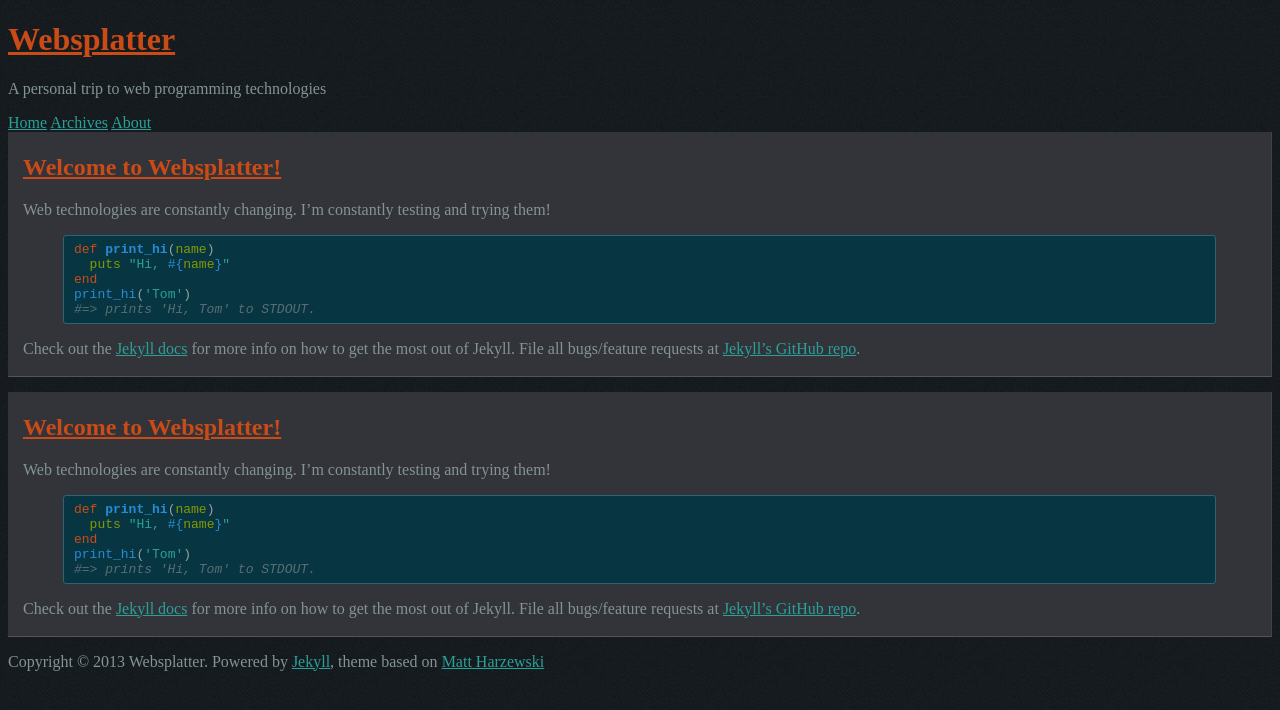
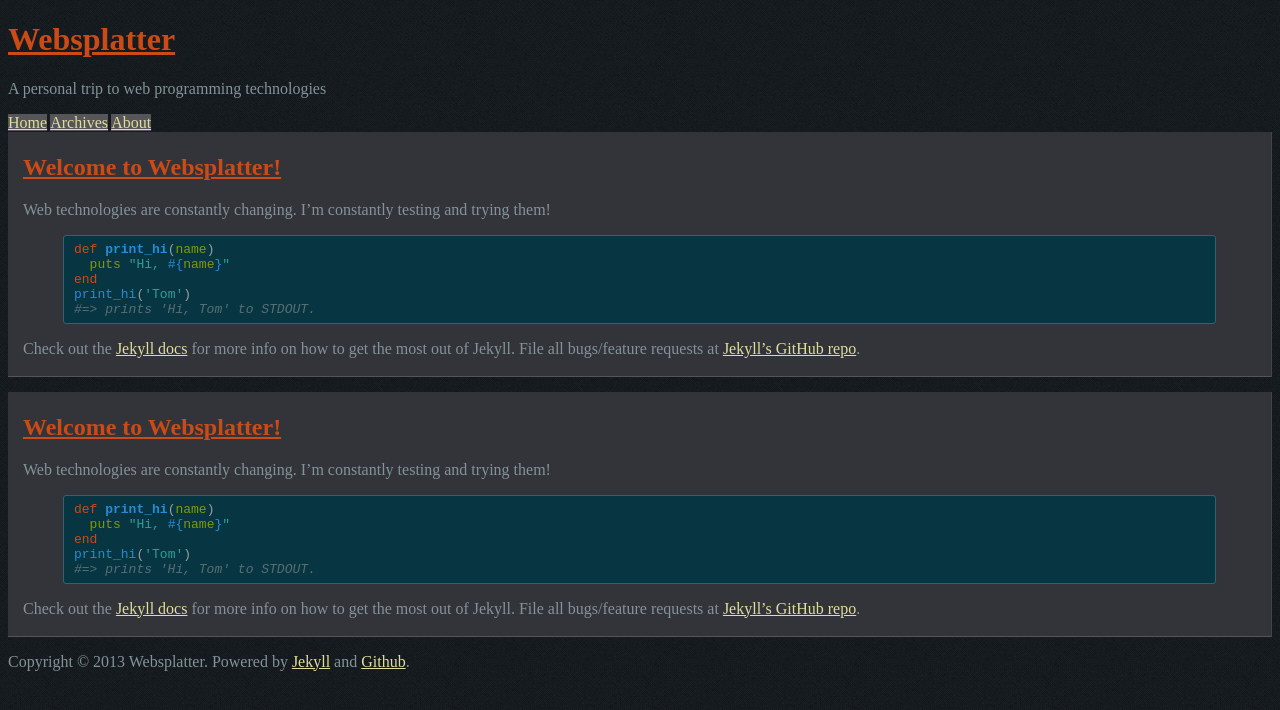
Before and after one commit to vsiguero/vsiguero.github.io, a Jekyll site: the page built from index.html, in a window 1280 px wide. Shown: the top 710 px of the page. Built offline with Jekyll 4.4.1, drawn with Linux system fonts in a browser that asks for light colours; nearby versions of some CDN libraries; library files that are not in the unit come from our copies; the list of posts is cut into pages by our own code; a style sheet for code colours, icons or effects is not loaded.

```diff
--- a/_layouts/default.html
+++ b/_layouts/default.html
@@ -60,7 +60,7 @@
         <div class="row">
             <div class="col-lg-9 col-lg-push-3">
         <footer id="footer">
-            <p class="copyright">Copyright &copy; {{ site.time | date: '%Y' }} {{ site.name }}. Powered by <a href="http://jekyllrb.com">Jekyll</a>, theme based on <a href="http://www.webmaster-source.com">Matt Harzewski</a>
+            <p class="copyright">Copyright &copy; {{ site.time | date: '%Y' }} {{ site.name }}. Powered by <a href="http://jekyllrb.com">Jekyll</a> and <a href="http://github.io">Github</a>.
             </p>
         </footer>
           </div>
--- a/assets/css/colors-dark.css
+++ b/assets/css/colors-dark.css
@@ -4,14 +4,14 @@
 }
 
 a, a:visited, a:active {
-	color: #2aa198;
+	color: #DFDF99;
 	border-color: #073642;
 }
 
 a:hover {
 	background-color: #073642;
 	border-color: #073642;
-	color: #2aa198;
+	color: #DFDF99;
 }
 
 h1, h2, h3 {
@@ -46,6 +46,8 @@
 }
 
 article { padding: 2px 15px; background: #33333A; margin-bottom: 15px; border-right: 1px solid #444; border-bottom: 1px solid #555;}
+a.list-group-item { background: #55555A; border-color: #66666A; 	color: #DFDF99; }
+a.list-group-item.active { background: rgb(7, 54, 66); border-color: #66666A;  }
 
 /*** Pygments ***/
 .highlight pre {
```
